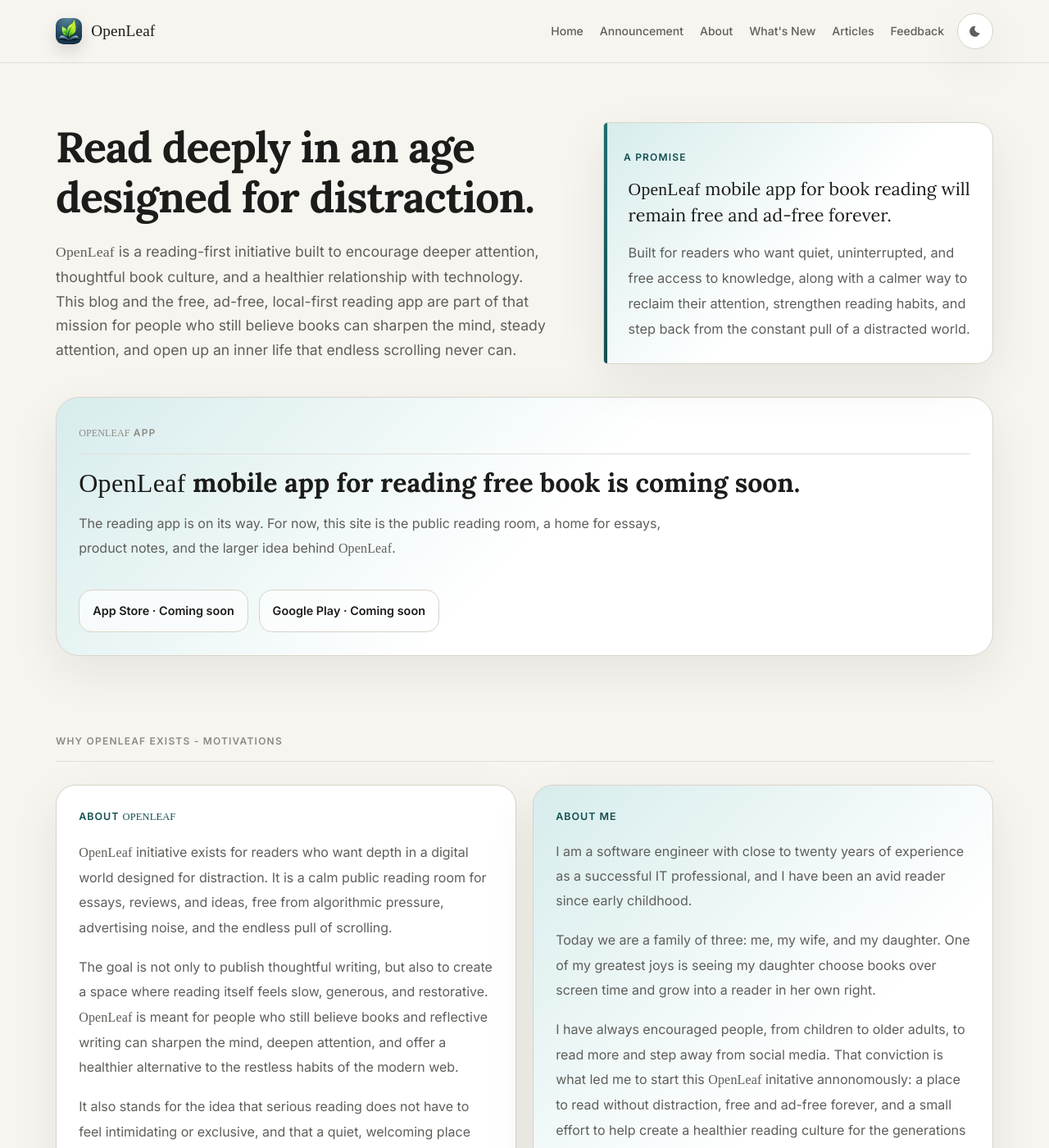
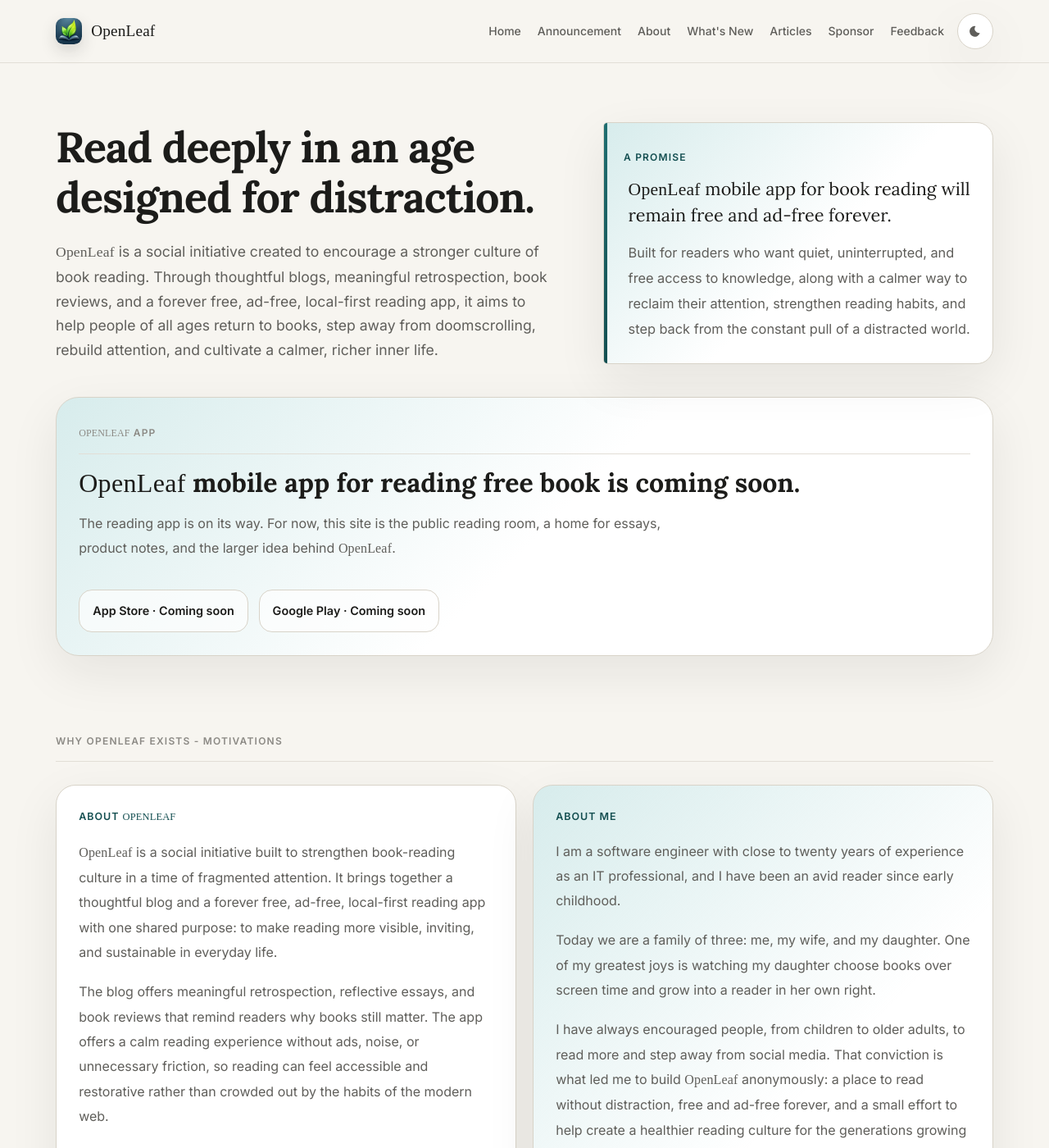
Before and after one commit to openleafsupport/openleafsupport.github.io, a Jekyll site: the page built from index.html, in a window 1280 px wide and 1400 px high. Shown: the whole window at 82% size. Built offline with Jekyll 4.4.1, drawn with Linux system fonts in a browser that asks for light colours; comment, search, counter and statistics services are not loaded; some of the changed text lies outside the part shown.

Commit message:
added sponsor link

```diff
--- a/_layouts/default.html
+++ b/_layouts/default.html
@@ -178,6 +178,7 @@
           <a href="{{ '/' | relative_url }}#about">About</a>
           <a href="{{ '/' | relative_url }}#recent-posts">What's New</a>
           <a href="{{ '/' | relative_url }}#explore">Articles</a>
+          <a href="{{ '/' | relative_url }}#sponsor">Sponsor</a>
           <a href="{{ '/' | relative_url }}#feedback">Feedback</a>
         </div>
         <details class="nav-dropdown">
@@ -193,6 +194,7 @@
             <a href="{{ '/' | relative_url }}#about">About</a>
             <a href="{{ '/' | relative_url }}#recent-posts">What's New</a>
             <a href="{{ '/' | relative_url }}#explore">Articles</a>
+            <a href="{{ '/' | relative_url }}#sponsor">Sponsor</a>
             <a href="{{ '/' | relative_url }}#feedback">Feedback</a>
           </div>
         </details>
--- a/assets/styles.css
+++ b/assets/styles.css
@@ -626,6 +626,7 @@
 #about,
 #recent-posts,
 #explore,
+#sponsor,
 #feedback {
   scroll-margin-top: 10rem;
 }
--- a/index.html
+++ b/index.html
@@ -8,9 +8,7 @@
   <div class="hero-copy">
     <h1>Read deeply in an age<br>designed for distraction.</h1>
     <p class="hero-desc">
-      <span class="brand-name">OpenLeaf</span> is a reading-first initiative built to encourage deeper attention, thoughtful book culture, and a healthier relationship with technology. This blog and the free, ad-free, local-first reading app are part of that mission for people who
-      still believe books can sharpen the mind, steady attention, and open up an
-      inner life that endless scrolling never can.
+      <span class="brand-name">OpenLeaf</span> is a social initiative created to encourage a stronger culture of book reading. Through thoughtful blogs, meaningful retrospection, book reviews, and a forever free, ad-free, local-first reading app, it aims to help people of all ages return to books, step away from doomscrolling, rebuild attention, and cultivate a calmer, richer inner life.
     </p>
   </div>
 
@@ -45,13 +43,13 @@
     <article class="about-panel">
       <p class="about-panel-title">About <span class="brand-name">OpenLeaf</span></p>
       <p class="section-text">
-        <span class="brand-name">OpenLeaf</span> initiative exists for readers who want depth in a digital world designed for distraction. It is a calm public reading room for essays, reviews, and ideas, free from algorithmic pressure, advertising noise, and the endless pull of scrolling.
+        <span class="brand-name">OpenLeaf</span> is a social initiative built to strengthen book-reading culture in a time of fragmented attention. It brings together a thoughtful blog and a forever free, ad-free, local-first reading app with one shared purpose: to make reading more visible, inviting, and sustainable in everyday life.
       </p>
       <p class="section-text">
-        The goal is not only to publish thoughtful writing, but also to create a space where reading itself feels slow, generous, and restorative. <span class="brand-name">OpenLeaf</span> is meant for people who still believe books and reflective writing can sharpen the mind, deepen attention, and offer a healthier alternative to the restless habits of the modern web.
+        The blog offers meaningful retrospection, reflective essays, and book reviews that remind readers why books still matter. The app offers a calm reading experience without ads, noise, or unnecessary friction, so reading can feel accessible and restorative rather than crowded out by the habits of the modern web.
       </p>
       <p class="section-text">
-        It also stands for the idea that serious reading does not have to feel intimidating or exclusive, and that a quiet, welcoming place can still exist on the internet. Its purpose is simple: to keep reading accessible, thoughtful, and inviting for anyone seeking patience, stillness, and complete thought, while helping build a healthier reading culture that can outlast the noise of the present moment.
+        At its core, <span class="brand-name">OpenLeaf</span> encourages people of all ages to choose books more often, leave doomscrolling behind, recover attention span, and enrich the mind with depth, reflection, and inner peace. The commitment is simple and long term: keep the experience free, ad-free, thoughtful, and welcoming while helping build a healthier reading culture for future generations.
       </p>
       <div class="section-actions">
         <a class="cta-button cta-button-secondary" href="#feedback">Give feedback and share your thoughts</a>
@@ -61,16 +59,16 @@
     <article class="about-panel about-panel-secondary">
       <p class="about-panel-title">About Me</p>
       <p class="section-text">
-        I am a software engineer with close to twenty years of experience as a successful IT professional, and I have been an avid reader since early childhood.
+        I am a software engineer with close to twenty years of experience as an IT professional, and I have been an avid reader since early childhood.
       </p>
       <p class="section-text">
-        Today we are a family of three: me, my wife, and my daughter. One of my greatest joys is seeing my daughter choose books over screen time and grow into a reader in her own right.
+        Today we are a family of three: me, my wife, and my daughter. One of my greatest joys is watching my daughter choose books over screen time and grow into a reader in her own right.
       </p>
       <p class="section-text">
-        I have always encouraged people, from children to older adults, to read more and step away from social media. That conviction is what led me to start this <span class="brand-name">OpenLeaf</span> initative annonomously: a place to read without distraction, free and ad-free forever, and a small effort to help create a healthier reading culture for the generations growing up in an AI-dominated era.
+        I have always encouraged people, from children to older adults, to read more and step away from social media. That conviction is what led me to build <span class="brand-name">OpenLeaf</span> anonymously: a place to read without distraction, free and ad-free forever, and a small effort to help create a healthier reading culture for the generations growing up in an AI-dominated era.
       </p>
       <p class="section-text">
-        If this initiative resonates with you, give a shout out, tell your friends, and encourage them to read books. If you would like to collaborate or contribute, you are most welcome to
+        If this initiative resonates with you, give a shout out, tell your friends, and encourage them to read books. If you would like to collaborate, contribute, or simply share your thoughts, you are most welcome to
       </p>
       <p class="section-actions">
         <a class="cta-button cta-button-secondary" href="#feedback">write me through the feedback section</a>
@@ -273,7 +271,18 @@
 </section>
 
 <section class="cta-section">
-  <div class="cta-grid cta-grid-single">
+  <div class="cta-grid">
+    <article id="sponsor" class="cta-panel">
+      <p class="section-label">Sponsor</p>
+      <h2 class="cta-title">Support the mission behind <span class="brand-name">OpenLeaf</span>.</h2>
+      <p class="cta-text"><span class="brand-name">OpenLeaf</span> is a social initiative built to encourage more people to read books through thoughtful writing and a calm reading app experience.</p>
+      <p class="cta-text">Sponsorship is completely optional, but it helps support the ongoing cost of app development, infrastructure, maintenance, and the time required to keep both the blog and the reading app healthy over the long term.</p>
+      <p class="cta-text">The commitment remains the same: the app will stay free and ad-free forever. Sponsorship simply helps sustain that promise while allowing this initiative to keep growing in a thoughtful and independent way.</p>
+      <div class="cta-actions">
+        <a class="cta-button" href="https://github.com/sponsors/openleafsupport" target="_blank" rel="noopener noreferrer">Sponsor on GitHub</a>
+      </div>
+    </article>
+
     <article id="feedback" class="cta-panel cta-panel-contrast">
       <p class="section-label">Feedback</p>
       <h2 class="cta-title">No social links, by design.</h2>
```
